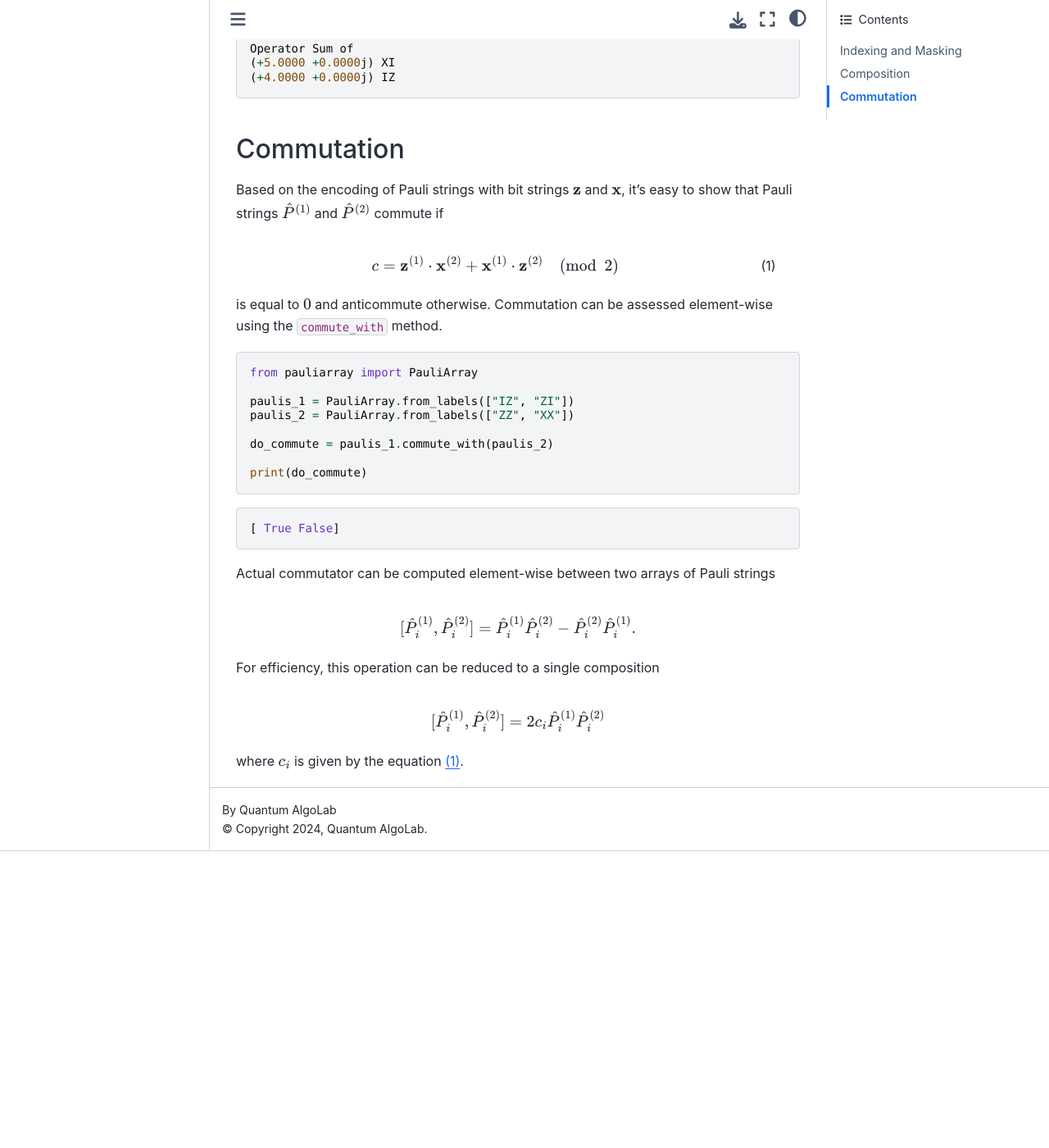
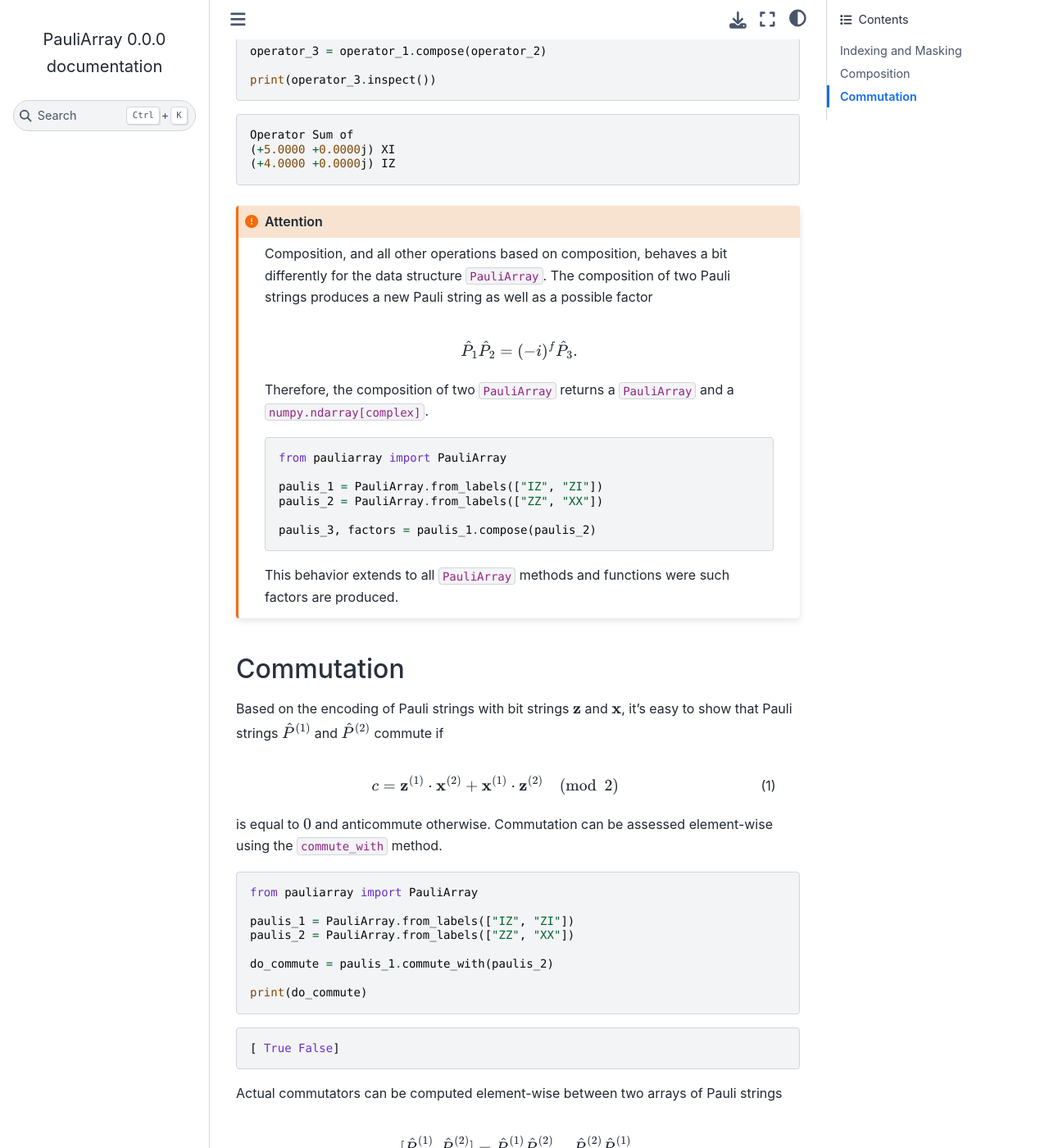
Before and after one commit to algolab-quantique/pauliarray, a Sphinx documentation site: the page built from documentation/source/operations.rst, in a window 1280 px wide and 1400 px high, scrolled down 2460 px. Shown: the whole window at 82% size. Built offline with Sphinx 7.4.7 and the Sphinx Book theme 1.1.4, drawn with Linux system fonts in a browser that asks for light colours; before the commit the page ends 3498 px from its top, so only the background shows below that; some of the changed text lies outside the part shown.

```diff
--- a/documentation/source/operations.rst
+++ b/documentation/source/operations.rst
@@ -2,7 +2,7 @@
 Operations
 ======================
 
-All the data structures of PauliArray can be acted on or combined using a set of operations.
+All the data structures of PauliArray can be acted on or combined using a set of operations. We give some examples using some data structures but most operations are available for all data structures. Also, while it is possible to infer expected behaviour for operations between different kinds of data structures, at the moment most operations involving two objects can only be performed between objects of the same data structure. This might change in the future.
 
 --------------------
 Indexing and Masking
@@ -122,6 +122,28 @@
 
 
 
+.. attention::
+
+    Composition, and all other operations based on composition, behaves a bit differently for the data structure :code:`PauliArray`. The composition of two Pauli strings produces a new Pauli string as well as a possible factor
+
+    .. math::
+
+        \hat{P}_1 \hat{P}_2 = (-i)^{f}\hat{P}_3
+        .
+
+    Therefore, the composition of two :code:`PauliArray` returns a :code:`PauliArray` and a :code:`numpy.ndarray[complex]`.
+
+    .. code:: python
+
+        from pauliarray import PauliArray
+
+        paulis_1 = PauliArray.from_labels(["IZ", "ZI"])
+        paulis_2 = PauliArray.from_labels(["ZZ", "XX"])
+
+        paulis_3, factors = paulis_1.compose(paulis_2)
+
+    This behavior extends to all :code:`PauliArray` methods and functions were such factors are produced.
+
 -----------
 Commutation
 -----------
@@ -150,7 +172,7 @@
 
     [ True False]
 
-Actual commutator can be computed element-wise between two arrays of Pauli strings
+Actual commutators can be computed element-wise between two arrays of Pauli strings
 
 .. math::
 
@@ -164,8 +186,15 @@
 
     [\hat{P}^{(1)}_i, \hat{P}^{(2)}_i] = 2c_i \hat{P}^{(1)}_i \hat{P}^{(2)}_i
 
-where :math:`c_i` is given by the equation :eq:`do_commute`.
+where :math:`c_i` is given by the equation :eq:`do_commute`. In practice, the result for commutating Pauli strings is set to :math:`0\hat{I}`.
 
+.. code:: python
 
+    from pauliarray.pauli.weighted_pauli_array import WeightedPauliArray, commutator
 
-.. is $1$ if $[\hat{P}^{(1)}_i, \hat{P}^{(2)}_j] \neq 0$.
+    wpaulis_1 = WeightedPauliArray.from_labels_and_weights(["IZ", "ZI"], [1, 2])
+    wpaulis_2 = WeightedPauliArray.from_labels_and_weights(["ZZ", "XX"], [3, 4])
+
+    comm_wpaulis = commutator(wpaulis_1, wpaulis_2)
+
+    print(comm_wpaulis.inspect())
```
Also changed, not shown: documentation/source/tutorials/fermion_to_qubit_mapping.rst (added, +200 -0 lines).
